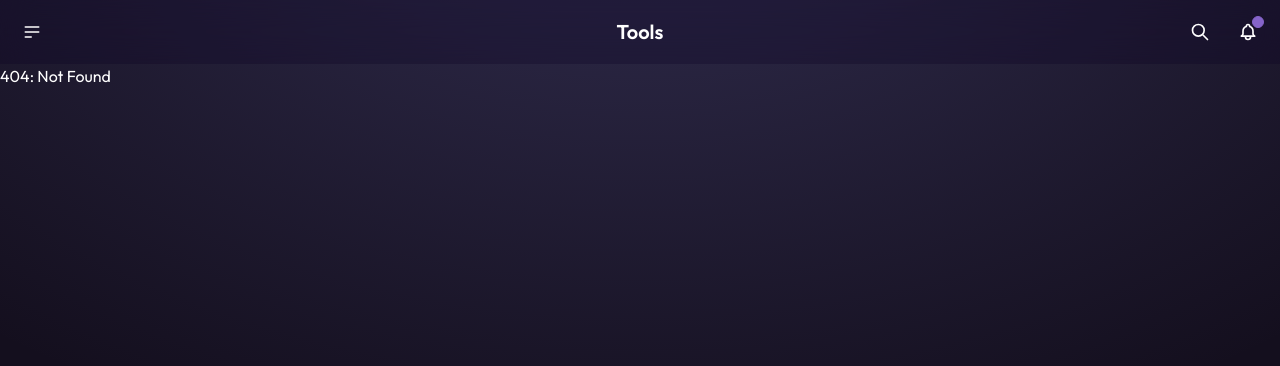
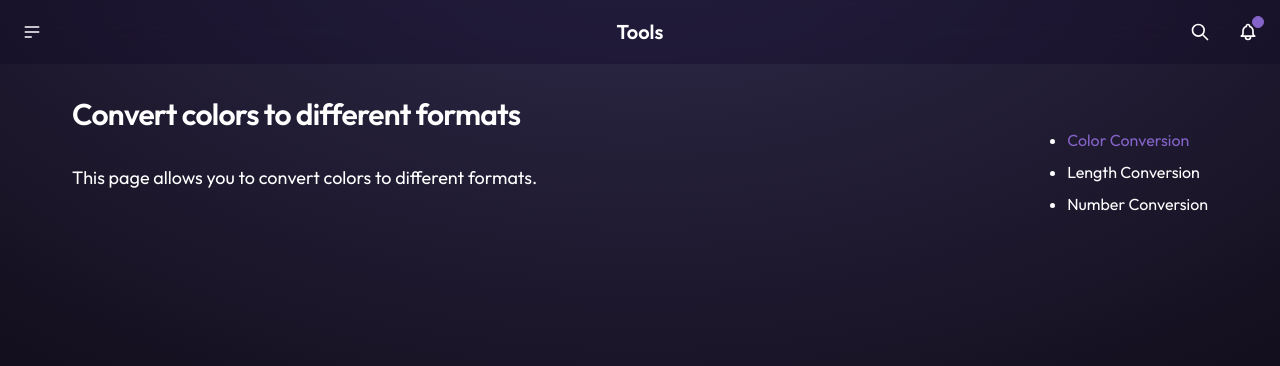
Before and after one commit to nachop51/tooling-svelte, a SvelteKit app: page /converters/colors in a window 1280 px wide. Before the commit this address had no page. Shown: the top 366 px of the page. Built offline with nearby package versions, Linux system fonts and the light colour scheme.

Commit message:
example use of pagelayout and route creation

```diff
--- /dev/null
+++ b/src/routes/converters/+layout.svelte
@@ -0,0 +1,13 @@
+<script lang="ts">
+	import PageLayout from '$lib/components/page-layout.svelte'
+
+	const links = {
+		'Color Conversion': '/converters/colors',
+		'Length Conversion': '/converters/length',
+		'Number Conversion': '/converters/numbers'
+	}
+</script>
+
+<PageLayout {links}>
+	<slot />
+</PageLayout>
--- /dev/null
+++ b/src/routes/converters/+page.svelte
@@ -0,0 +1,4 @@
+<script lang="ts">
+</script>
+
+<main>Here you can convert the following things:</main>
--- /dev/null
+++ b/src/routes/converters/colors/+page.svelte
@@ -0,0 +1,11 @@
+<script lang="ts">
+	// import ColorConverter from '$lib/components/color-converter.svelte'
+</script>
+
+<h1 class="heading-2 !border-b-0">Convert colors to different formats</h1>
+
+<p class="mt-4 text-lg">This page allows you to convert colors to different formats.</p>
+
+<div>
+	<!-- <ColorConverter /> -->
+</div>
--- /dev/null
+++ b/src/routes/converters/length/+page.svelte
@@ -0,0 +1,2 @@
+<script lang="ts">
+</script>
--- /dev/null
+++ b/src/routes/converters/numbers/+page.svelte
@@ -0,0 +1,2 @@
+<script lang="ts">
+</script>
```
